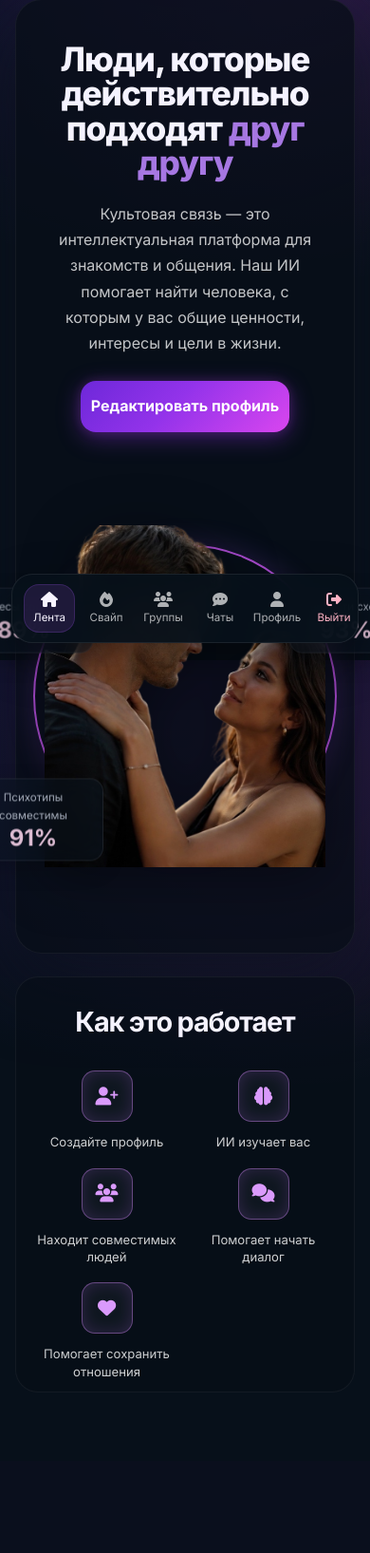
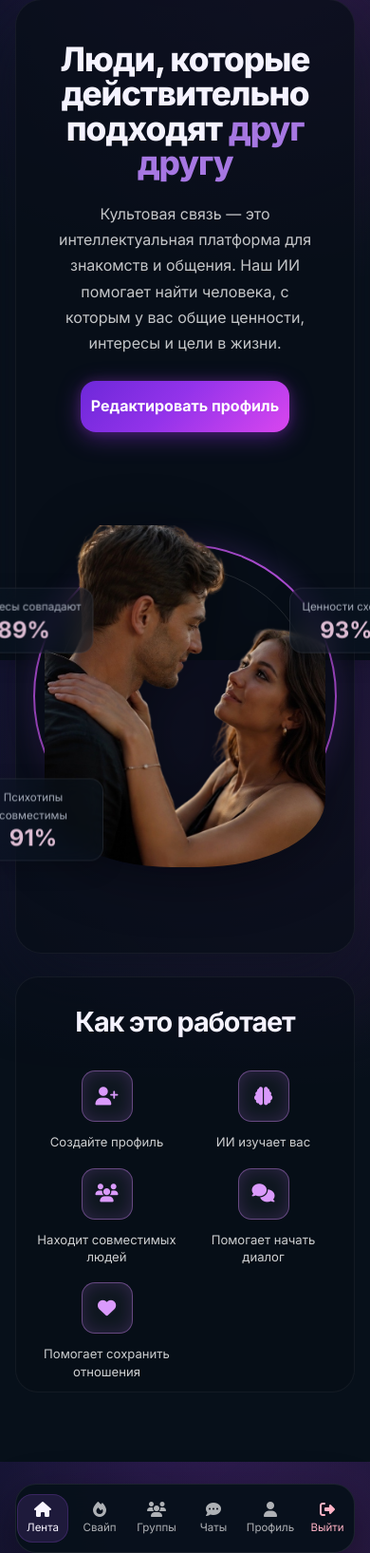
Before and after one commit to Livedybab/cult-project, a Django app: page /dating/ in a window 390 px wide; the page is wider, and only the part inside the window is pictured. Shown: the part 149-1784 px from the top of that part at 95% size. Before the commit the page ends 1599 px from the top of that part, so only its background shows below. Run offline with Django 5.2, Linux system fonts and the light colour scheme; a user stored in the database is signed in; tables that the repository leaves empty hold one stand-in row (values such as "Sample post"); data that the repository does not hold is empty.

Commit message:
refactor: улучшили визуал фотографии, добавили вниз секцию с навбаром

```diff
--- a/dating/templates/dating/base.html
+++ b/dating/templates/dating/base.html
@@ -34,7 +34,7 @@
 
 {% if user.is_authenticated and not is_landing %}
 
-    <nav class="bottom-nav">
+    <nav class="bottom-nav {% if bottom_nav_inline %}bottom-nav--inline{% endif %}">
 
         <a
             href="{% url 'dating:feed' %}"
--- a/dating/templates/dating/feed.html
+++ b/dating/templates/dating/feed.html
@@ -133,7 +133,6 @@
     }
 
     .dating-create-btn:hover {
-        transform: translateY(-2px);
         box-shadow: 0 10px 30px rgba(147, 51, 234, 0.5), 0 0 18px rgba(217, 70, 239, 0.28);
     }
 
@@ -186,7 +185,8 @@
         width: 380px;
         height: 460px;
         object-fit: cover;
-        object-position: center 40%;
+        object-position: center 30%;
+        border-radius: 0 0 45% 45% / 0 0 20% 20%;
         z-index: 2;
         display: block;
         filter: drop-shadow(0 10px 30px rgba(0, 0, 0, 0.4));
@@ -349,6 +349,16 @@
         -webkit-backdrop-filter: blur(16px);
     }
 
+    .bottom-nav--inline {
+        position: static;
+        left: auto;
+        bottom: auto;
+        transform: none;
+        margin: 28px auto 0;
+        width: max-content;
+        max-width: calc(100% - 32px);
+    }
+
     .bottom-nav a {
         min-width: 64px;
         padding: 9px 10px;
@@ -477,6 +487,16 @@
             overflow-x: auto;
         }
 
+        .bottom-nav--inline {
+            left: auto;
+            right: auto;
+            transform: none;
+            justify-content: center;
+            overflow-x: visible;
+            width: max-content;
+            margin: 24px auto 0;
+        }
+
         .bottom-nav a {
             min-width: 54px;
             padding: 8px 8px;
--- a/dating/views.py
+++ b/dating/views.py
@@ -185,6 +185,7 @@ class FeedView(LoginRequiredMixin, ListView):
         context = super().get_context_data(**kwargs)
         user = self.request.user
         context['is_landing'] = not self.request.user.is_authenticated
+        context['bottom_nav_inline'] = self.request.user.is_authenticated
         today = timezone.now().date()
         daily_pick = DailyPick.objects.filter(user=user, date=today).first()
         if not daily_pick:
```
